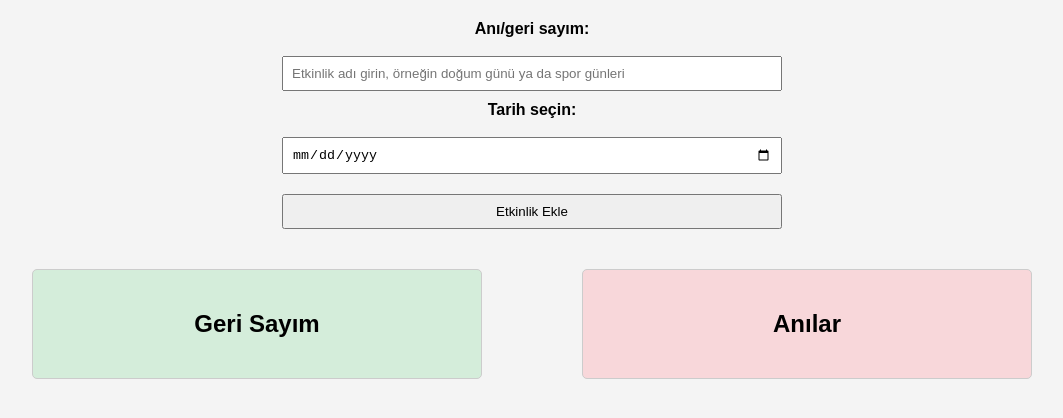
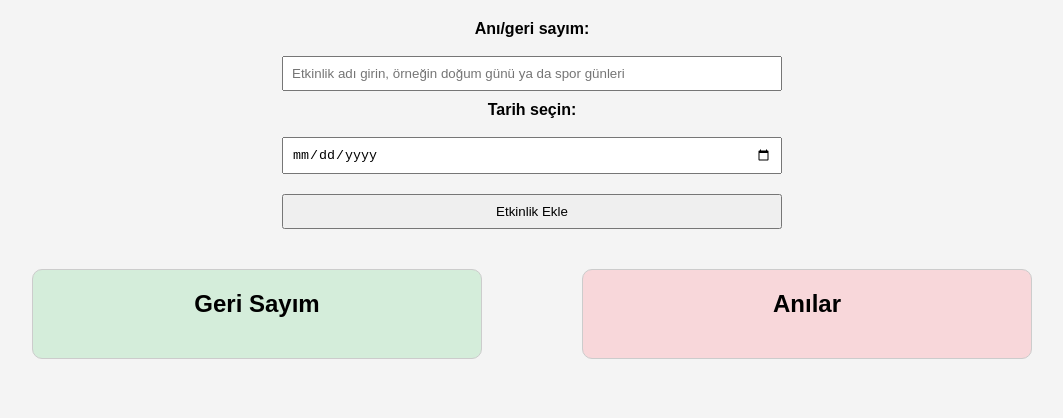
Before and after one commit to miraclecolaboy/feride, a plain HTML site: page index.html in a window 1280 px wide. Shown: the whole page, without its empty margins (108-1171 px from the left). Drawn offline with Linux system fonts and the light colour scheme.

Commit message:
Add files via upload

```diff
--- a/style.css
+++ b/style.css
@@ -47,7 +47,7 @@ label {
     width: 45%;
     padding: 20px;
     border: 1px solid #ccc;
-    border-radius: 5px;
+    border-radius: 10px;
     box-sizing: border-box;
 }
 
@@ -61,6 +61,7 @@ label {
 
 h2 {
     text-align: center;
+     margin-top: 0;
 }
 
 /* 列表样式 */
```
